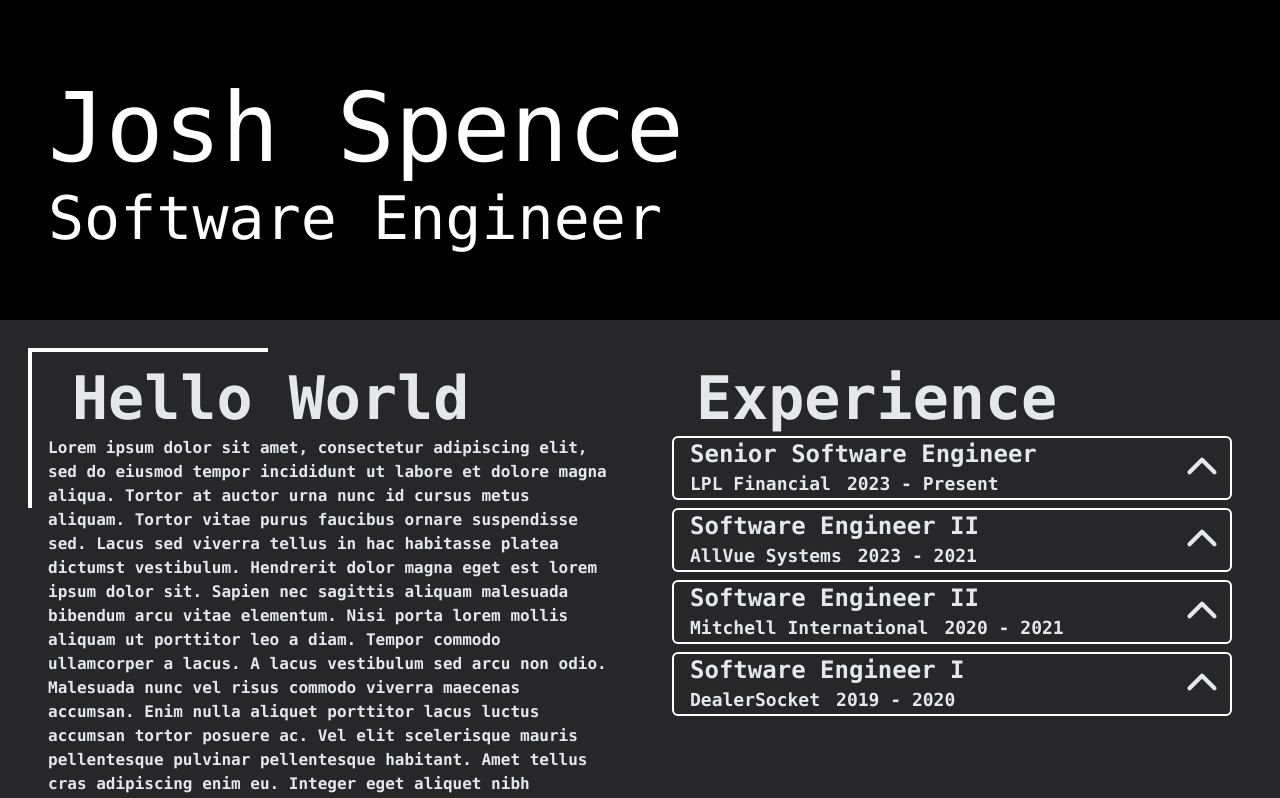
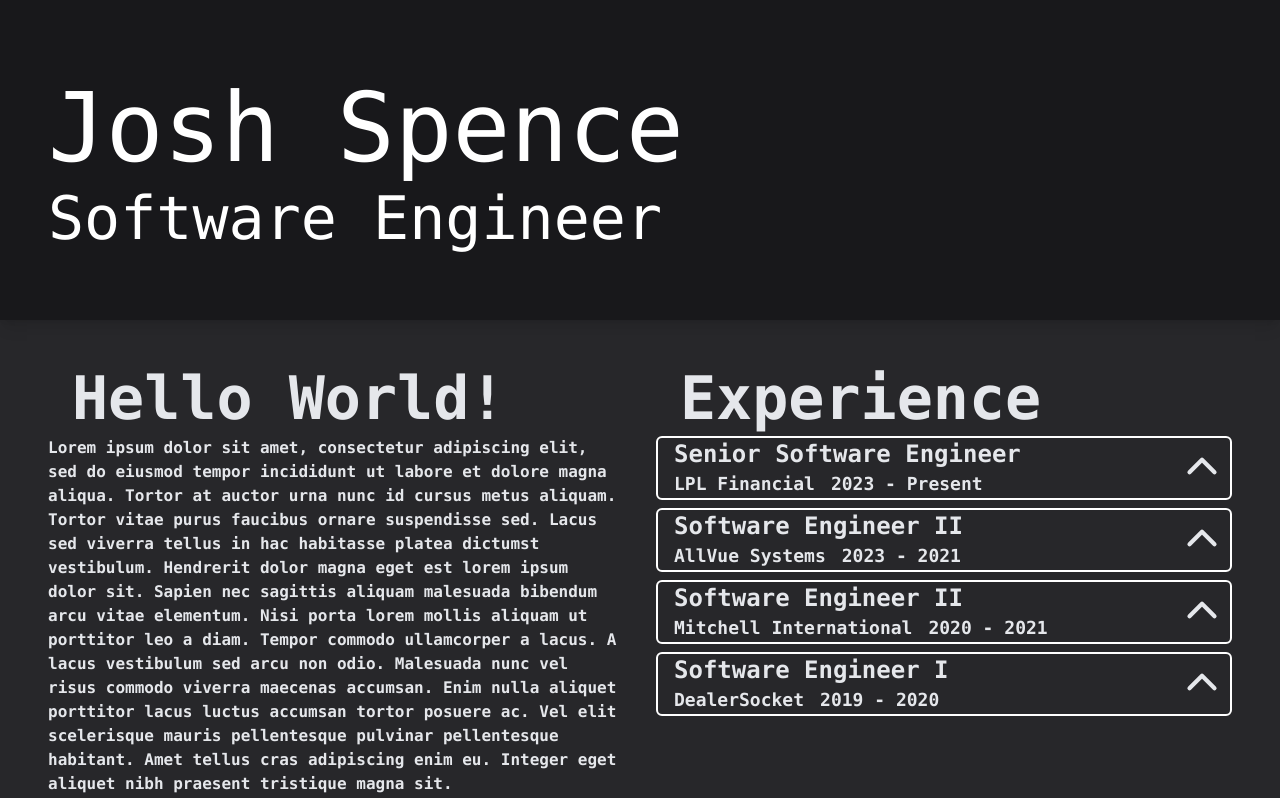
Before and after one commit to jspence12/info.joshspence.web, a Next.js app: page / in a window 1280 px wide. Shown: the top 798 px of the page. Built offline with nearby package versions, Linux system fonts and the light colour scheme.

Commit message:
color changes, page formatting

```diff
--- a/src/app/globals.css
+++ b/src/app/globals.css
@@ -18,10 +18,5 @@
 
 body {
   color: rgb(var(--foreground-rgb));
-  background: linear-gradient(
-      to bottom,
-      transparent,
-      rgb(var(--background-end-rgb))
-    )
-    rgb(var(--background-start-rgb));
+  background-color: theme("colors.zinc.800");
 }
--- a/src/app/page.tsx
+++ b/src/app/page.tsx
@@ -9,22 +9,25 @@ import Section from "./ui/common/section";
 
 export default function Home() {
   return (
-    <div className="bg-zinc-800 font-mono">
-      <div className="w-full">
-        <Hero />
-        <main className="grid grid-cols-2 gap-8 m-8 max-md:m-2 bg">
-          <div className="absolute bg-white w-60 h-40 z-0 -ms-1 -mt-1 rounded-" />
-          <Section title="Hello World">
+    <div className="w-full font-mono">
+      <Hero />
+      <main className="m-8 max-md:m-2">
+        <div className="grid grid-cols-2">
+          <Section title="Hello World!">
             <About />
           </Section>
           <Section title="Experience">
             <WorkHistory jobs={workExperience} />
           </Section>
-          <Section title="Contact">
-            <ContactForm />
-          </Section>
-        </main>
-      </div>
+        </div>
+        <div className="flex justify-center">
+          <div className="w-full max-w-screen-md">
+            <Section title="Contact">
+              <ContactForm />
+            </Section>
+          </div>
+        </div>
+      </main>
     </div>
   );
 }
--- a/src/app/ui/common/section.tsx
+++ b/src/app/ui/common/section.tsx
@@ -1,3 +1,5 @@
+import React from "react";
+
 export interface SectionProps {
   children: React.ReactElement | React.ReactElement[];
   title: string;
@@ -6,9 +8,7 @@ export interface SectionProps {
 export default function Section({ children, title }: SectionProps) {
   return (
     <>
-      <section
-        className={`max-md:col-span-2 z-10 p-4 font-bold bg-zinc-800 text-gray-200`}
-      >
+      <section className={`max-md:col-span-2 z-10 p-4 font-bold text-gray-200`}>
         <h4 className="text-6xl ms-6 mb-2">{title}</h4>
         {children}
       </section>
--- a/src/app/ui/hero/console-header.tsx
+++ b/src/app/ui/hero/console-header.tsx
@@ -42,7 +42,7 @@ export default function ConsoleHeader(props: ConsoleHeaderProps) {
   }, [title, subtitle]);
 
   return (
-    <div className="bg-black max-sm:h-50 h-80 max-sm:pt-10 pt-20 font-mono">
+    <div className="bg-zinc-900 max-sm:h-50 h-80 min-h-full max-sm:pt-10 pt-20 font-mono shadow-lg">
       <header className="hero max-w-screen-xl flex items-center text-white mx-12">
         <hgroup>
           <h1
--- a/src/app/ui/work-history/work-history-item.tsx
+++ b/src/app/ui/work-history/work-history-item.tsx
@@ -32,14 +32,14 @@ export default function WorkHistoryItem({
         </div>
         <div
           className={`m-2 w-10 h-full transition duration-200 ${
-            isExpanded ? "rotate-180" : "rotate-0"
+            isExpanded && "rotate-180"
           }`}
         >
           <Chevron />
         </div>
       </button>
       <ul
-        className={`m-4 ${!isExpanded && "hidden"}`}
+        className={`p-4 ${!isExpanded && "hidden"}`}
         aria-label={`${job.company} responsibilites`}
         aria-hidden={!isExpanded}
       >
```
